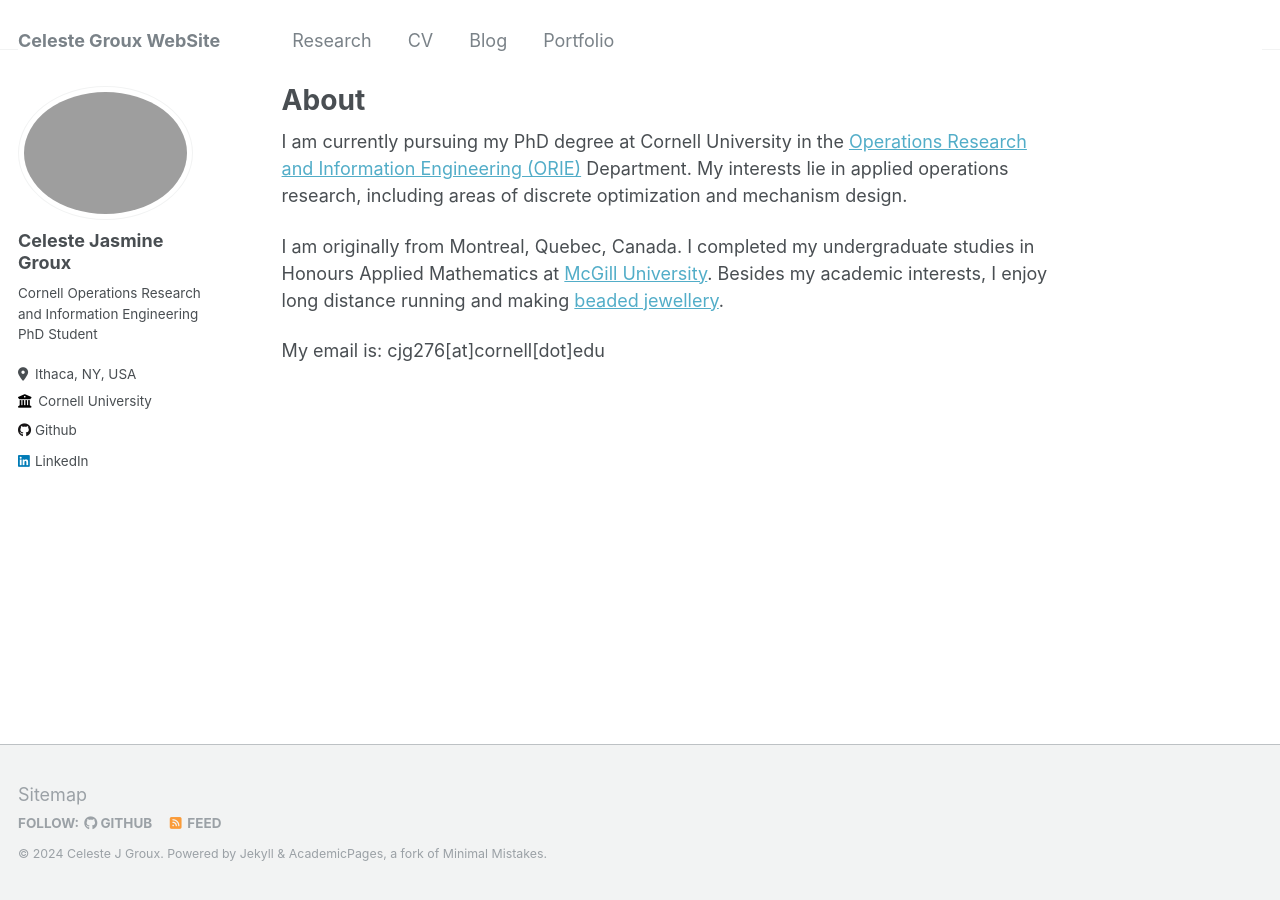
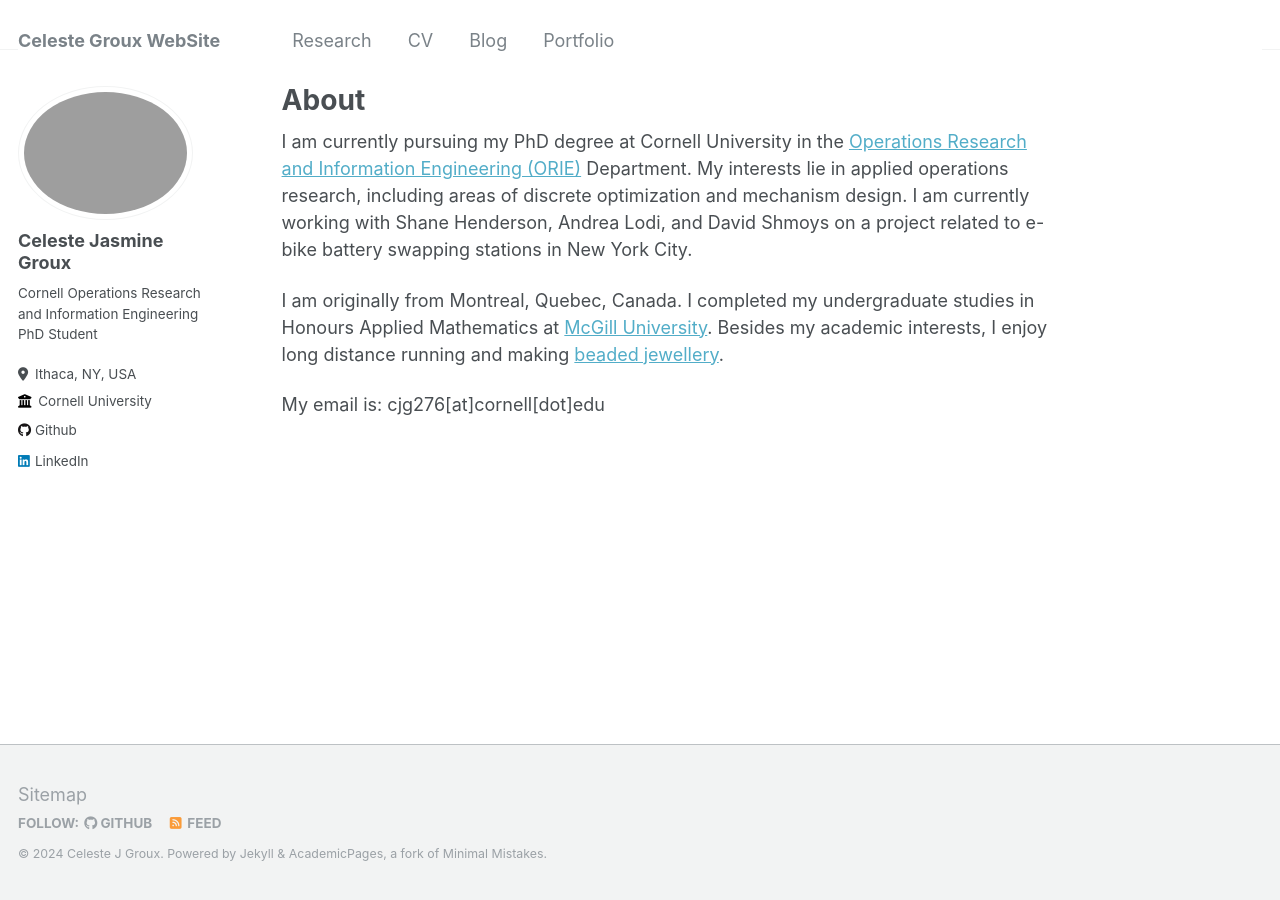
Before and after one commit to celestejasmine/celestejasmine.github.io, a Jekyll site: the page built from _pages/about.md, in a window 1280 px wide. Built offline with Jekyll 4.4.1, drawn with Linux system fonts in a browser that asks for light colours.

Commit message:
Update about.md

```diff
--- a/_pages/about.md
+++ b/_pages/about.md
@@ -7,7 +7,7 @@ redirect_from:
   - /about.html
 ---
 
-I am currently pursuing my PhD degree at Cornell University in the [Operations Research and Information Engineering (ORIE)](https://www.orie.cornell.edu/orie) Department. My interests lie in applied operations research, including areas of discrete optimization and mechanism design.
+I am currently pursuing my PhD degree at Cornell University in the [Operations Research and Information Engineering (ORIE)](https://www.orie.cornell.edu/orie) Department. My interests lie in applied operations research, including areas of discrete optimization and mechanism design. I am currently working with Shane Henderson, Andrea Lodi, and David Shmoys on a project related to e-bike battery swapping stations in New York City.
 
 I am originally from Montreal, Quebec, Canada. I completed my undergraduate studies in Honours Applied Mathematics at [McGill University](https://www.mcgill.ca/mathstat/). Besides my academic interests, I enjoy long distance running and making [beaded jewellery](https://www.instagram.com/waskobeadwork/?hl=en).
 
```
